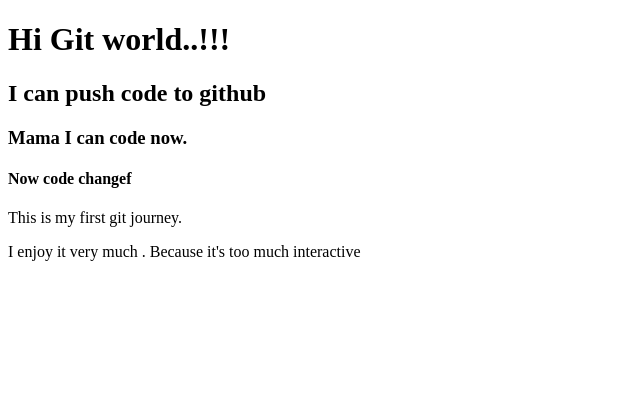
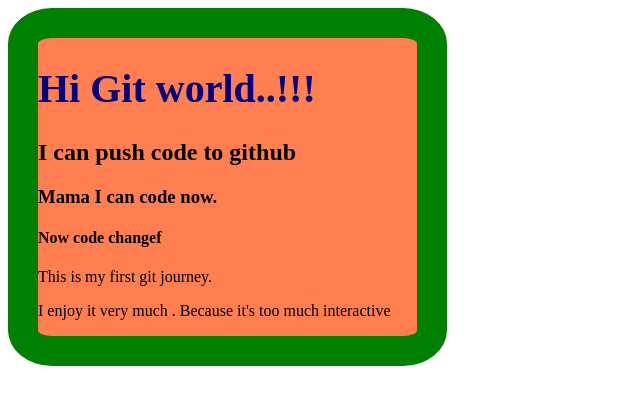
Before and after one commit to shakawatChy434/my-secound-repo, a plain HTML site: page index.html in a window 1280 px wide. Shown: the whole page, without its empty margins (0-640 px from the left). Drawn offline with Linux system fonts and the light colour scheme.

Commit message:
change commit

```diff
--- a/index.html
+++ b/index.html
@@ -4,14 +4,17 @@
     <meta charset="UTF-8">
     <meta http-equiv="X-UA-Compatible" content="IE=edge">
     <meta name="viewport" content="width=device-width, initial-scale=1.0">
+    <link rel="stylesheet" href="style.css">
     <title>My Secound Repo</title>
 </head>
 <body>
-    <h1>Hi Git world..!!!</h1>
+    <div class="container">
+        <h1 class="h1">Hi Git world..!!!</h1>
     <h2>I can push code to github</h2>
     <h3>Mama I can code now. </h3>
     <h4>Now code changef</h4>
-    <p>This is my first git journey.</p>
+    <p class="p1">This is my first git journey.</p>
     <p>I enjoy it very much . Because it's too much interactive</p>
+    </div>
 </body>
 </html>
--- /dev/null
+++ b/style.css
@@ -0,0 +1,14 @@
+.container{
+
+    background-color: coral ;
+    border: 30px solid green;
+    border-radius: 10%;
+   width: 30%;
+}
+
+.h1{
+    color: navy;
+    font-size: 40px;
+
+
+}
```
